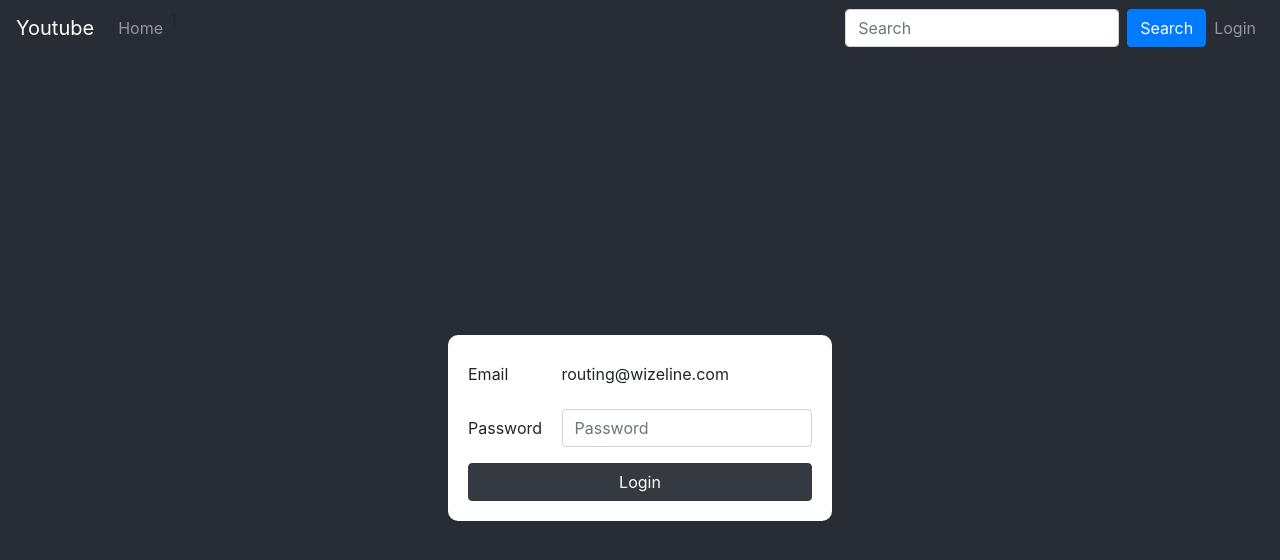
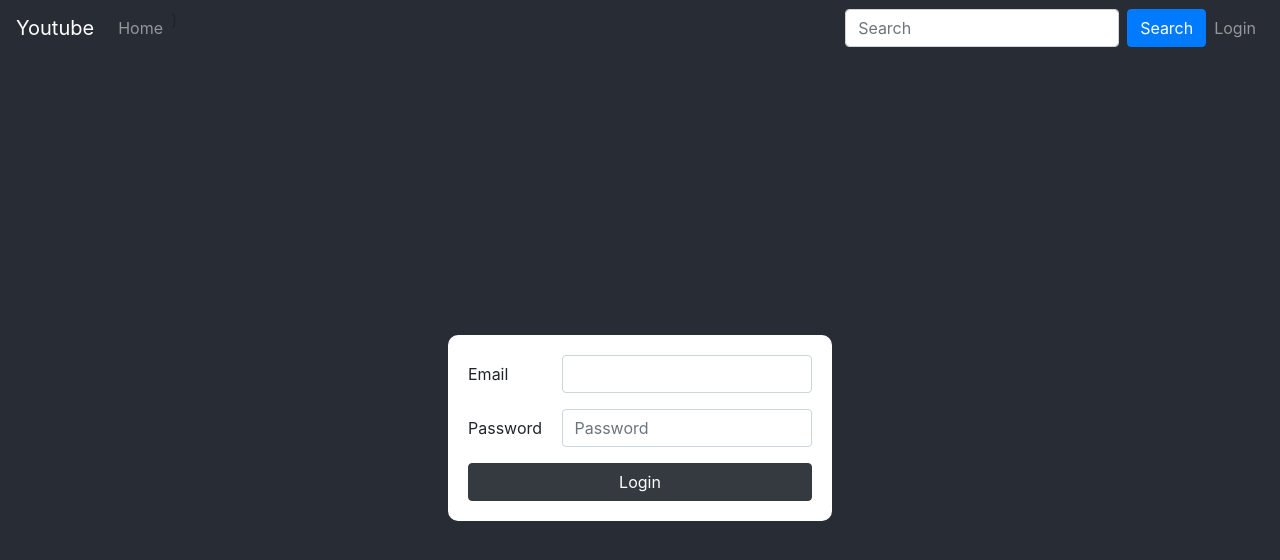
Before and after one commit to wizelineacademy/react-bootcamp-2020, a React (Create React App) app: page /login in a window 1280 px wide. Shown: the top 560 px of the page. Built offline with nearby package versions, Linux system fonts and the light colour scheme.

Commit message:
fix login

```diff
--- a/src/pages/Login/Login.page.js
+++ b/src/pages/Login/Login.page.js
@@ -9,12 +9,13 @@ import { LoginForm } from './Login.page.styled';
 import { useAuth } from '../../providers/Auth';
 
 function LoginPage() {
+  const [username, setUsername] = useState('');
   const [password, setPassword] = useState('');
   const { login } = useAuth();
   const history = useHistory();
 
   const onClickHandle = () => {
-    if (password === 'password') {
+    if (username === 'admin' && password === 'pa$$w0rd') {
       login();
       history.push('/home');
     }
@@ -28,7 +29,10 @@ function LoginPage() {
           Email
         </Form.Label>
         <Col sm="9">
-          <Form.Control plaintext readOnly defaultValue="routing@wizeline.com" />
+          <Form.Control
+            value={username}
+            onChange={(event) => setUsername(event.target.value)}
+          />
         </Col>
       </Form.Group>
 
```
